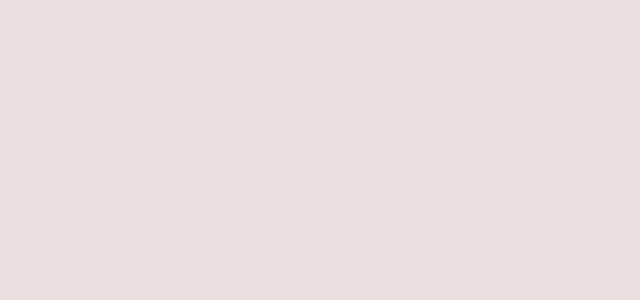
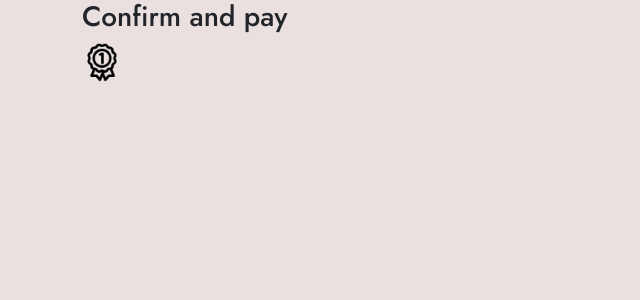
Before and after one commit to Loneastro95/Kim-tour, a React (Create React App) app: page /confirm in a window 1280 px wide. Before the commit this address had no page. Shown: the top 300 px of the page, without its empty margins (0-640 px from the left). Built offline with nearby package versions, Linux system fonts and the light colour scheme.

Commit message:
Change made was Comfirm page and confirm.css were added

```diff
--- a/src/App.js
+++ b/src/App.js
@@ -2,12 +2,14 @@ import { Route, Routes } from 'react-router-dom';
 import './App.css';
 import Home from './components/pages/Home';
 import Description from './components/pages/Description';
+import ConfirmBooking from './components/pages/ConfirmBooking';
 function App() {
   return (
     <div className="App">
        <Routes>
          <Route path='/' element={<Home/>} />
          <Route path='/description' element={<Description/>} />
+         <Route path='/confirm' element={<ConfirmBooking/>} />
        </Routes>
     </div>
   );
--- /dev/null
+++ b/src/components/pages/ConfirmBooking.js
@@ -0,0 +1,22 @@
+import React from 'react';
+import './confirm.css';
+import { Container, Col, Form, Dropdown, Row, Button } from "react-bootstrap";
+import kimImg from "../../images/kimberly.jpg";
+import metal from "../../images/icons8-achievement-48.png";
+
+const ConfirmBooking = () => {
+  return (
+    <Container className='container d-flex '>
+        <div className='left-container'>
+            <div className='top-header'>
+               <h3>Confirm and pay</h3>
+            </div>
+            <img src={metal} class="icon-tick"/>
+        </div>
+        <div className='right-container'></div>
+
+    </Container>
+  )
+}
+
+export default ConfirmBooking
--- a/src/components/pages/Description.js
+++ b/src/components/pages/Description.js
@@ -11,6 +11,7 @@ import user from "../../images/icons8-user-24.png";
 import desk from "../../images/icons8-swimming-pool-50.png";
 import metal from "../../images/icons8-achievement-48.png";
 import dive from "../../images/icons8-swimming-pool-50.png";
+import { Link } from 'react-router-dom'
 
 const Description = () => {
   const [checkInDate, setCheckInDate] = useState(null);
@@ -49,7 +50,7 @@ const Description = () => {
     <div>
       <NavBar />
       <Container>
-        <h1>Sasi Bush Lodge Morning Luxury Safari Tent</h1>
+        <h3>Sasi Bush Lodge Morning Luxury Safari Tent</h3>
         <div className="imgContianer">
           <img className="big" src={kimImg} />
           <div className="smallContainer">
@@ -203,7 +204,8 @@ const Description = () => {
             </div>
           </div>
           <Row>
-            <Container className="checkout-container">
+            <Container className="checkout-container mb-6">
+              <div class="fixed-position">
                 <div className="checkout-box">
                   <h4 className="date-for-price">R3,450 ZAR night</h4>
                   <Form inline>
@@ -233,7 +235,6 @@ const Description = () => {
                     >
                       GUESTS
                     </Dropdown.Toggle>
-
                     <Dropdown.Menu>
                       <div className="d-flex pl-5 pr-5 num-people">
                         <div>
@@ -261,7 +262,7 @@ const Description = () => {
                   </Dropdown>
                   <Col xs="12">
                     <Button className="bookbtn" variant="outline-primary">
-                    Book Now!
+                     <Link to="/confirm">Book Now!</Link>
                     </Button>
                   </Col>
                   <p className="not-charge">You won't be charged yet</p>
@@ -269,10 +270,10 @@ const Description = () => {
                     <p className="price-night">R3,450 ZARx5 nights</p>
                     <p className="total">R17,250 ZAR</p>
                   </div>
-
                   <div className="total-div">
                     <p className="total-text">TOTAL</p>
                     <p className="total-text">R17,250 ZAR</p>
+                  </div>
                 </div>
               </div>
             </Container>
--- /dev/null
+++ b/src/components/pages/confirm.css
@@ -0,0 +1,22 @@
+.container {
+    display: flex;
+    gap: 20px;
+}
+
+.left-container{
+    width: 50%;
+}
+
+.left-container{
+    width: 50%;
+}
+
+.right-container{
+    width: 50%;
+}
+
+.icon-tick{
+  width: 40px;
+  height: 40px;
+  border-radius: 50%;
+}
```
Lines whose indentation alone changed are shown as unchanged.
